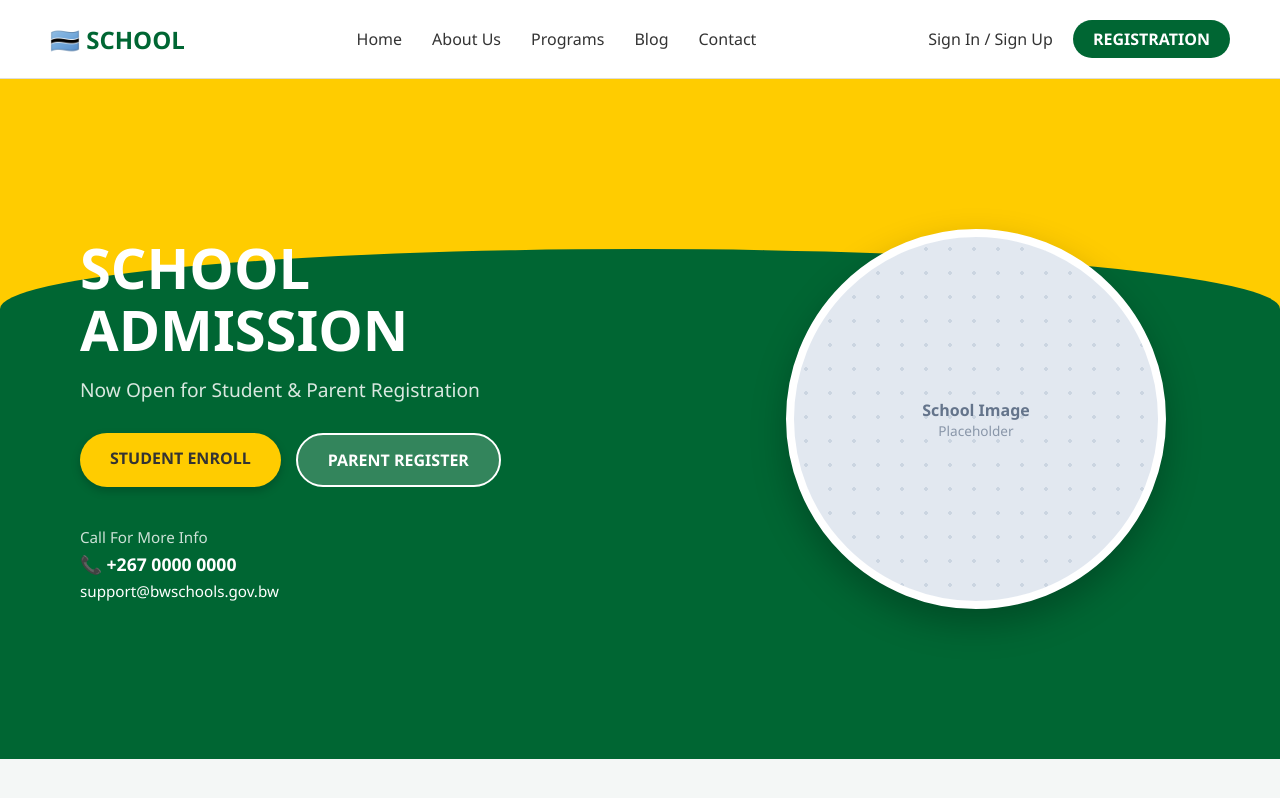
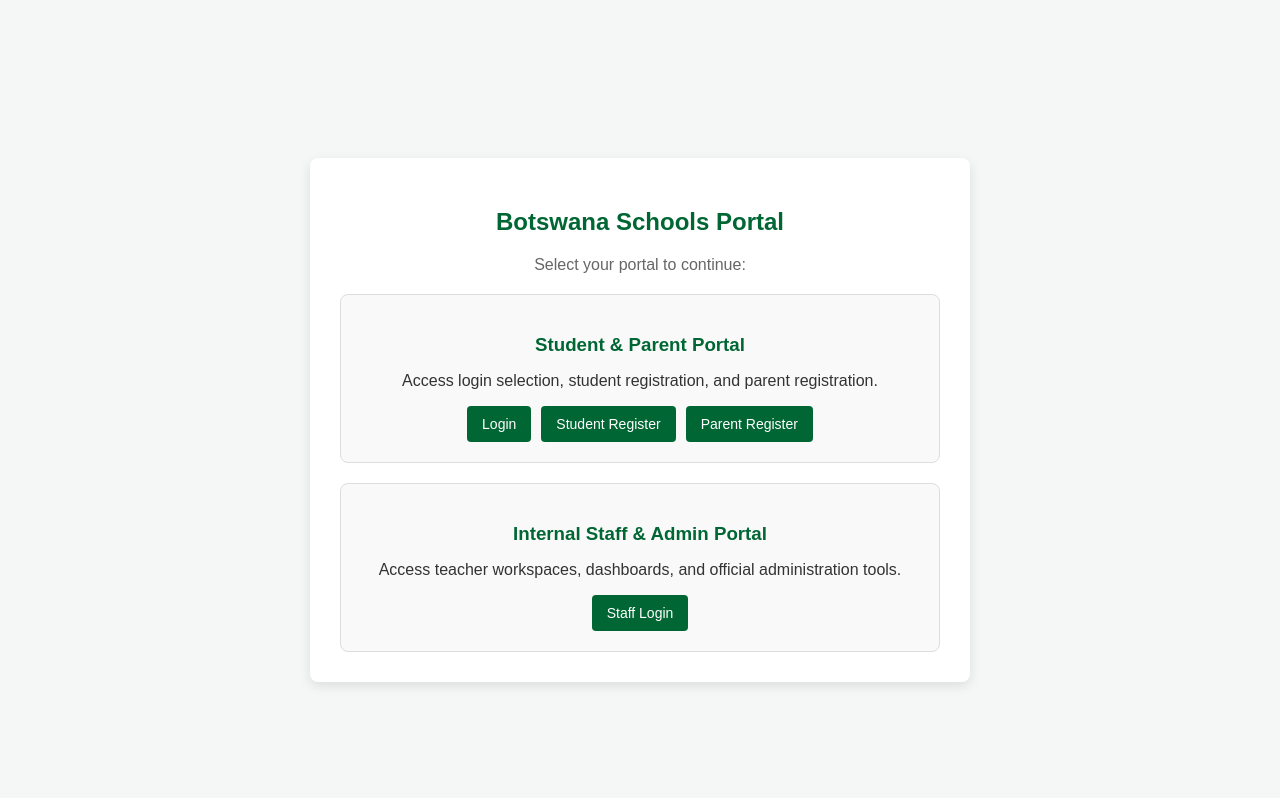
Before and after one commit to raymondleshmalesela-lang/botswana-schools-portal, a website: page public/index.html in a window 1280 px wide. Drawn offline with Linux system fonts and the light colour scheme.

Commit message:
Update public index.html with clean landing links

```diff
--- a/public/index.html
+++ b/public/index.html
@@ -4,64 +4,82 @@
     <meta charset="UTF-8" />
     <meta name="viewport" content="width=device-width, initial-scale=1.0" />
     <title>Botswana Schools Portal - Home</title>
-    <link rel="stylesheet" href="landing-style.css" />
+    <link rel="stylesheet" href="style.css" />
+    <style>
+      .portal-grid {
+        display: grid;
+        gap: 20px;
+        margin-top: 20px;
+      }
+      .portal-card {
+        border: 1px solid #ddd;
+        padding: 20px;
+        border-radius: 8px;
+        background: #f9f9f9;
+        text-align: center;
+      }
+      .portal-card h3 {
+        margin-bottom: 10px;
+        color: #006633;
+      }
+      .btn-group {
+        display: flex;
+        gap: 10px;
+        justify-content: center;
+        margin-top: 15px;
+        flex-wrap: wrap;
+      }
+      .btn-portal {
+        padding: 10px 15px;
+        background-color: #006633;
+        color: white;
+        text-decoration: none;
+        border-radius: 4px;
+        font-size: 14px;
+      }
+      .btn-portal:hover {
+        background-color: #004d26;
+      }
+    </style>
   </head>
   <body>
-    <!-- Header Navigation -->
-    <header>
-      <a href="index.html" class="logo">🇧🇼 SCHOOL</a>
-      <nav>
-        <ul class="nav-links">
-          <li><a href="index.html">Home</a></li>
-          <li><a href="#">About Us</a></li>
-          <li><a href="#">Programs</a></li>
-          <li><a href="#">Blog</a></li>
-          <li><a href="#">Contact</a></li>
-        </ul>
-      </nav>
-      <div class="header-auth">
-        <a href="public-login.html" class="sign-in">Sign In / Sign Up</a>
-        <a href="student-registration.html" class="btn-register-top"
-          >REGISTRATION</a
-        >
-      </div>
-    </header>
+    <div class="container" style="max-width: 600px">
+      <h2>Botswana Schools Portal</h2>
+      <p style="text-align: center; color: #666">
+        Select your portal to continue:
+      </p>
 
-    <!-- Hero Section -->
-    <section class="hero-section">
-      <div class="hero-wave-bg"></div>
-      <div class="hero-container">
-        <!-- Left Text Content -->
-        <div class="hero-text-content">
-          <h1>SCHOOL<br />ADMISSION</h1>
-          <p class="subtitle">Now Open for Student & Parent Registration</p>
-
-          <div class="hero-action-buttons">
-            <a href="student-registration.html" class="btn-main-action"
-              >STUDENT ENROLL</a
+      <div class="portal-grid">
+        <!-- Student & Parent Section -->
+        <div class="portal-card">
+          <h3>Student & Parent Portal</h3>
+          <p>
+            Access login selection, student registration, and parent
+            registration.
+          </p>
+          <div class="btn-group">
+            <a href="public-login.html" class="btn-portal">Login</a>
+            <a href="student-registration.html" class="btn-portal"
+              >Student Register</a
             >
-            <a href="parent-registration.html" class="btn-secondary-action"
-              >PARENT REGISTER</a
+            <a href="parent-registration.html" class="btn-portal"
+              >Parent Register</a
             >
-          </div>
-
-          <div class="contact-box">
-            <span>Call For More Info</span>
-            <strong>📞 +267 0000 0000</strong>
-            <div style="margin-top: 5px">support@bwschools.gov.bw</div>
           </div>
         </div>
 
-        <!-- Right Image Placeholder -->
-        <div class="hero-image-wrapper">
-          <div class="circle-image-placeholder">
-            <span>School Image</span>
-            <span style="font-size: 0.85rem; font-weight: normal; opacity: 0.7"
-              >Placeholder</span
-            >
+        <!-- Staff & Admin Section -->
+        <div class="portal-card">
+          <h3>Internal Staff & Admin Portal</h3>
+          <p>
+            Access teacher workspaces, dashboards, and official administration
+            tools.
+          </p>
+          <div class="btn-group">
+            <a href="admin-login.html" class="btn-portal">Staff Login</a>
           </div>
         </div>
       </div>
-    </section>
+    </div>
   </body>
 </html>
--- a/public/public/landing-style.css
+++ /dev/null
@@ -1,201 +0,0 @@
-/* landing-style.css */
-:root {
-  --primary-green: #006633;
-  --primary-yellow: #ffcc00;
-  --white: #ffffff;
-  --text-dark: #333333;
-  --text-light: #666666;
-}
-
-* {
-  margin: 0;
-  padding: 0;
-  box-sizing: border-box;
-}
-
-body {
-  font-family: "Segoe UI", Tahoma, Geneva, Verdana, sans-serif;
-  background-color: #f4f7f6;
-  color: var(--text-dark);
-  overflow-x: hidden;
-}
-
-/* --- Header Layout --- */
-header {
-  background-color: var(--white);
-  padding: 20px 50px;
-  display: flex;
-  justify-content: space-between;
-  align-items: center;
-  border-bottom: 1px solid #ddd;
-}
-
-.logo {
-  font-size: 1.5rem;
-  font-weight: bold;
-  color: var(--primary-green);
-  text-decoration: none;
-}
-
-.nav-links {
-  display: flex;
-  gap: 30px;
-  list-style: none;
-}
-
-.nav-links a {
-  text-decoration: none;
-  color: var(--text-dark);
-  font-weight: 500;
-}
-
-.nav-links a:hover {
-  color: var(--primary-green);
-}
-
-.header-auth {
-  display: flex;
-  gap: 20px;
-  align-items: center;
-}
-
-.sign-in {
-  color: var(--text-dark);
-  text-decoration: none;
-  font-weight: 500;
-}
-
-.btn-register-top {
-  background-color: var(--primary-green);
-  color: var(--white);
-  padding: 8px 20px;
-  border-radius: 20px;
-  text-decoration: none;
-  font-weight: 600;
-}
-
-/* --- Hero Section Layout --- */
-.hero-section {
-  position: relative;
-  background-color: var(--primary-yellow);
-  min-height: 85vh;
-  display: flex;
-  align-items: center;
-  overflow: hidden;
-}
-
-/* Curved Background Layer */
-.hero-wave-bg {
-  position: absolute;
-  bottom: 0;
-  left: 0;
-  width: 100%;
-  height: 75%;
-  background-color: var(--primary-green);
-  border-top-left-radius: 50% 60px;
-  border-top-right-radius: 50% 60px;
-  z-index: 1;
-}
-
-.hero-container {
-  position: relative;
-  z-index: 2;
-  max-width: 1200px;
-  margin: 0 auto;
-  padding: 0 40px;
-  display: grid;
-  grid-template-columns: 1.2fr 0.8fr;
-  align-items: center;
-  width: 100%;
-}
-
-.hero-text-content h1 {
-  font-size: 3.5rem;
-  color: var(--white);
-  line-height: 1.1;
-  margin-bottom: 15px;
-  font-weight: 900;
-}
-
-.hero-text-content p.subtitle {
-  color: rgba(255, 255, 255, 0.85);
-  font-size: 1.2rem;
-  margin-bottom: 30px;
-}
-
-.hero-action-buttons {
-  display: flex;
-  gap: 15px;
-  margin-bottom: 40px;
-  flex-wrap: wrap;
-}
-
-.btn-main-action {
-  background-color: var(--primary-yellow);
-  color: var(--text-dark);
-  padding: 14px 30px;
-  border-radius: 30px;
-  text-decoration: none;
-  font-weight: 700;
-  box-shadow: 0 4px 10px rgba(0, 0, 0, 0.2);
-  transition: transform 0.2s;
-}
-
-.btn-main-action:hover {
-  transform: translateY(-2px);
-  background-color: #ffe066;
-}
-
-.btn-secondary-action {
-  background-color: rgba(255, 255, 255, 0.2);
-  color: var(--white);
-  padding: 14px 30px;
-  border-radius: 30px;
-  text-decoration: none;
-  font-weight: 700;
-  border: 2px solid var(--white);
-}
-
-.btn-secondary-action:hover {
-  background-color: rgba(255, 255, 255, 0.3);
-}
-
-.contact-box {
-  color: var(--white);
-  font-size: 0.95rem;
-}
-
-.contact-box span {
-  display: block;
-  opacity: 0.8;
-  margin-bottom: 5px;
-}
-
-.contact-box strong {
-  font-size: 1.1rem;
-}
-
-/* Image Placeholder Style */
-.hero-image-wrapper {
-  display: flex;
-  justify-content: center;
-  align-items: center;
-}
-
-.circle-image-placeholder {
-  width: 380px;
-  height: 380px;
-  background-color: #e2e8f0;
-  border-radius: 50%;
-  border: 8px solid var(--white);
-  box-shadow: 0 15px 35px rgba(0, 0, 0, 0.25);
-  display: flex;
-  flex-direction: column;
-  justify-content: center;
-  align-items: center;
-  color: #64748b;
-  font-weight: 600;
-  text-align: center;
-  background-image: radial-gradient(#cbd5e1 2px, transparent 2px);
-  background-size: 24px 24px;
-}
```
